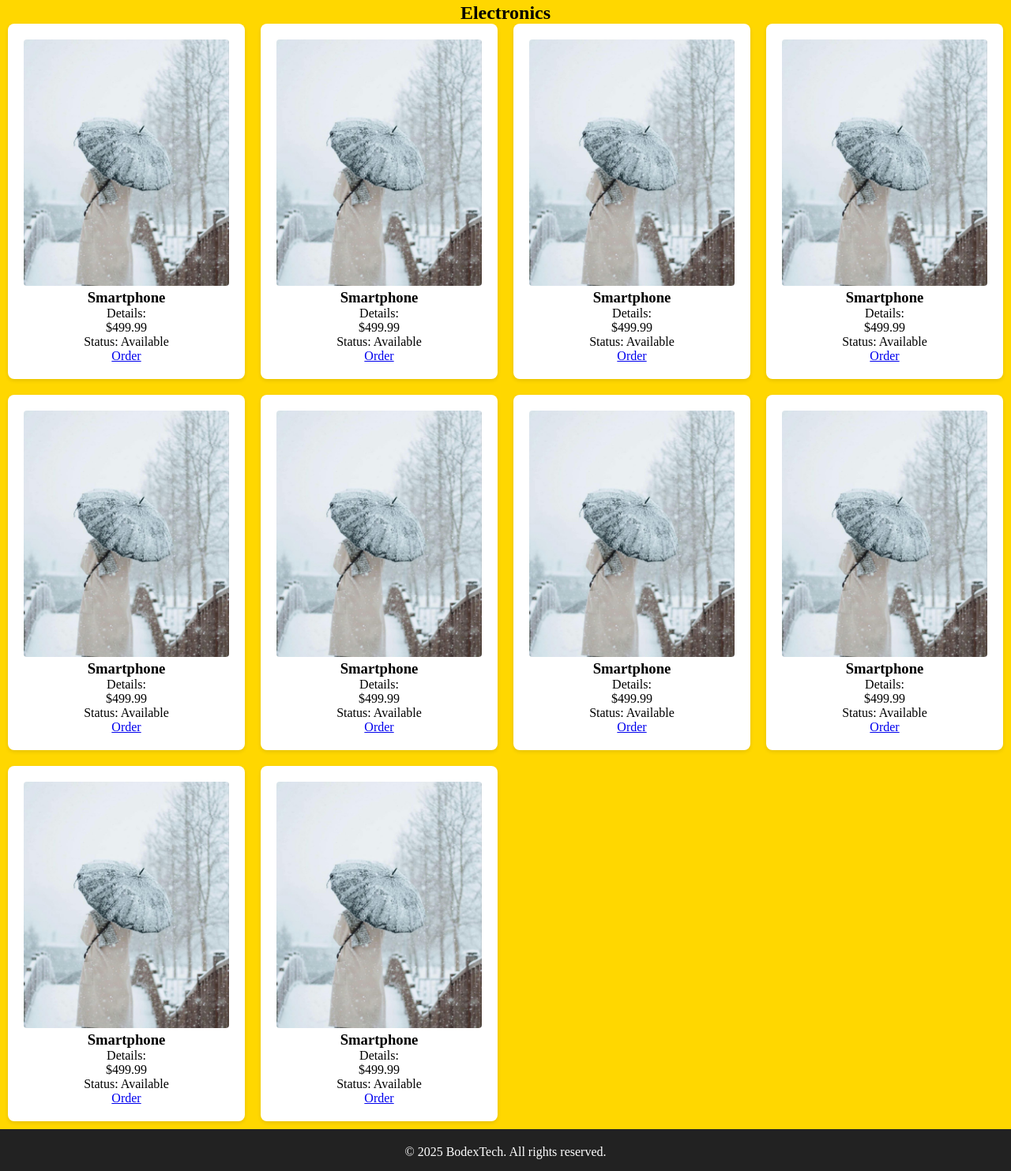
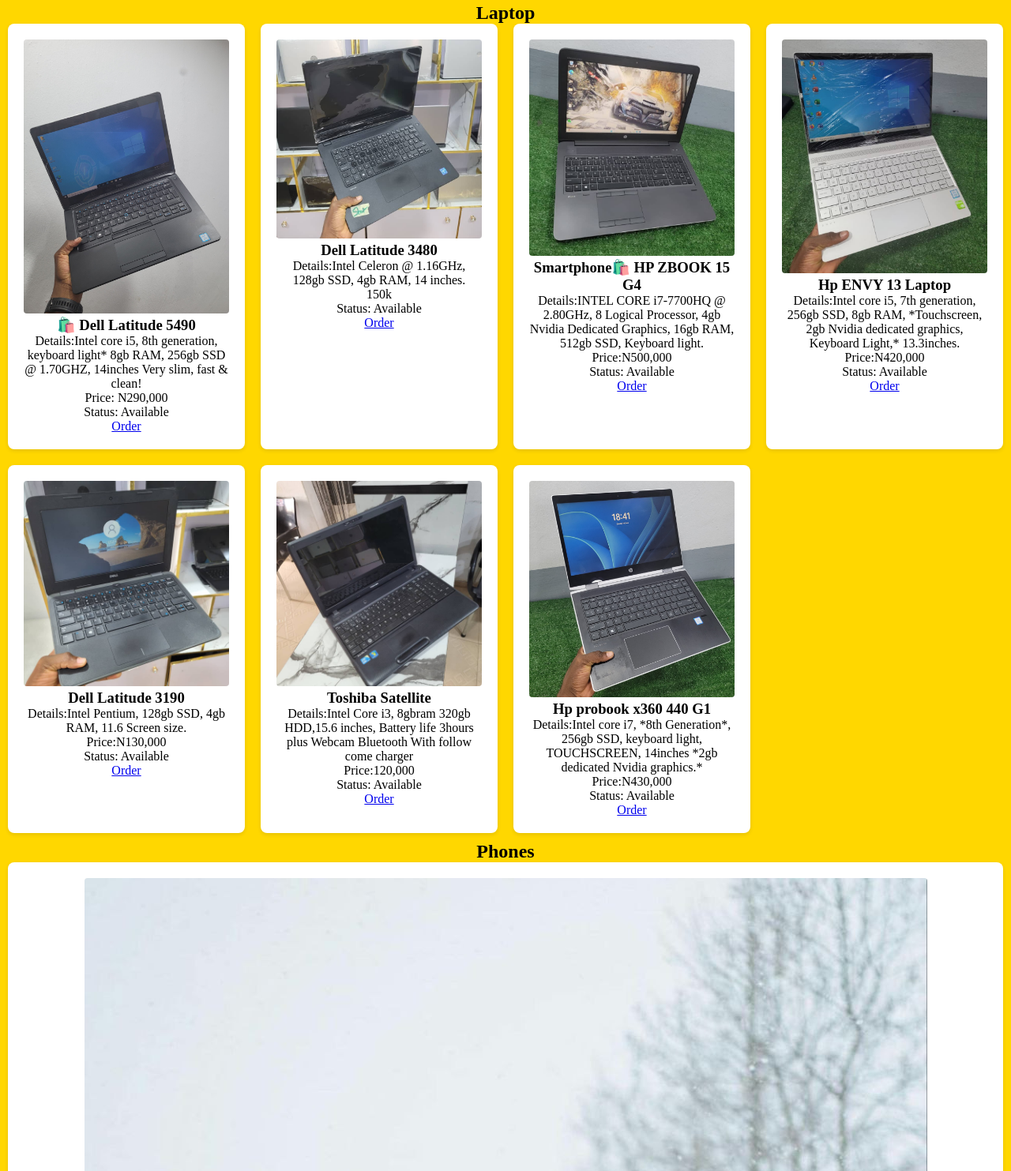
Before and after one commit to Tobsyd/my-store, a plain HTML site: page index.html in a window 1280 px wide. Shown: the part 217-1700 px from the top of the page at 79% size. Drawn offline with Linux system fonts and the light colour scheme.

Commit message:
Update index.html

```diff
--- a/index.html
+++ b/index.html
@@ -9,13 +9,15 @@
 </head>
 
 <body>
+    <!-- Header Section-->
     <div class="header">
-        <h1>Welcome to BodexHub</h1>
+        <h1>Welcome to BodexEnterprise</h1>
         <p>Store for all accessories</p>
     </div>
-
+    <!--Nav Section-->
     <div class="nav">
-        <a href="#electronics">Electronics</a>
+        <a href="#Laptop">Laptops</a>
+        <a href="#Phones">Phones</a>
         <a href="#offers">What We Offer</a>
     </div>
 
@@ -37,8 +39,73 @@
         </div>
     </section>
 
-    <section id="electronics" class="section">
-        <h2>Electronics</h2>
+    <section id="Laptop" class="section">
+        <h2>Laptop</h2>
+        <div class="grid">
+            <div class="card">
+                <img src="images/Dell-lat-5490.jpg" alt="Dell-lat-5490">
+                <h3>🛍️ Dell Latitude 5490</h3>
+                <p>Details:Intel core i5, 8th generation, keyboard light* 8gb RAM, 256gb SSD @ 1.70GHZ, 14inches
+Very slim, fast & clean!</p>
+                <p>Price: N290,000</p>
+                <p>Status: Available</p>
+                <a href="https://wa.me/08088553845">Order</a>
+            </div>
+            <div class="card">
+                <img src="images/dell-lat-3480.jpg" alt="Dell-lat-3480">
+                <h3>Dell Latitude 3480</h3>
+                <p>Details:Intel Celeron @ 1.16GHz,  128gb SSD, 4gb RAM, 14 inches.</h3>
+                </p>
+                <p>150k</p>
+                <p>Status: Available</p>
+                <a href="https://wa.me/08088553845">Order</a>
+            </div>
+            <div class="card">
+                <img src="images/Hp-Zbook-15G4.jpg" alt="Hp-Zbook-15G4">
+                <h3>Smartphone🛍️ HP ZBOOK 15 G4 </h3>
+                <p>Details:INTEL CORE i7-7700HQ @ 2.80GHz,  8 Logical Processor, 4gb Nvidia Dedicated Graphics, 16gb RAM, 512gb SSD, Keyboard light.</h3>
+                </p>
+                <p>Price:N500,000</p>
+                <p>Status: Available</p>
+                <a href="https://wa.me/08088553845">Order</a>
+            </div>
+            <div class="card">
+                <img src="images/Hp-Envy-13.jpg" alt="Hp-Envy-13">
+                <h3>Hp ENVY 13 Laptop</h3>
+                <p>Details:Intel core i5, 7th generation, 256gb SSD, 8gb RAM, *Touchscreen, 2gb Nvidia dedicated graphics,  Keyboard Light,* 13.3inches.</p>
+                <p>Price:N420,000</p>
+                <p>Status: Available</p>
+                <a href="https://wa.me/08088553845">Order</a>
+            </div>
+            <div class="card">
+                <img src="images/Dell-lat-3190.jpg" alt="Dell-lat-3190">
+                <h3>Dell Latitude 3190</h3>
+                <p>Details:Intel Pentium, 128gb SSD, 4gb RAM, 11.6 Screen size.</p>
+                <p>Price:N130,000</p>
+                <p>Status: Available</p>
+                <a href="https://wa.me/08088553845">Order</a>
+            </div>
+            <div class="card">
+                <img src="images/Tosh-Sat.jpg" alt="Tosh-Sat">
+                <h3>Toshiba Satellite</h3>
+                <p>Details:Intel Core i3, 8gbram 320gb HDD,15.6 inches, Battery life 3hours plus Webcam Bluetooth With follow come charger </p>
+                <p>Price:120,000</p>
+                <p>Status: Available</p>
+                <a href="https://wa.me/08088553845">Order</a>
+            </div>
+            <div class="card">
+                <img src="images/Hp-Prob360-440G1.jpg" alt="Hp-prob360-440G1">
+                <h3>Hp probook x360 440 G1</h3>
+                <p>Details:Intel core i7, *8th Generation*, 256gb SSD, keyboard light, TOUCHSCREEN, 14inches *2gb dedicated Nvidia graphics.*</p>
+                <p>Price:N430,000</p>
+                <p>Status: Available</p>
+                <a href="https://wa.me/08088553845">Order</a>
+            </div>
+        </div>
+    </section>
+    <!-- Phones Sections -->
+    <section id="Phones" class="section">
+        <h2>Phones</h2>
         <div class="grid">
             <div class="card">
                 <img src="images/p1.jpg" alt="Phone">
@@ -48,79 +115,6 @@
                 <p>Status: Available</p>
                 <a href="https://wa.me/08088553845">Order</a>
             </div>
-            <div class="card">
-                <img src="images/p1.jpg" alt="Phone">
-                <h3>Smartphone</h3>
-                <p>Details:</p>
-                <p>$499.99</p>
-                <p>Status: Available</p>
-                <a href="https://wa.me/08088553845">Order</a>
-            </div>
-            <div class="card">
-                <img src="images/p1.jpg" alt="Phone">
-                <h3>Smartphone</h3>
-                <p>Details:</p>
-                <p>$499.99</p>
-                <p>Status: Available</p>
-                <a href="https://wa.me/08088553845">Order</a>
-            </div>
-            <div class="card">
-                <img src="images/p1.jpg" alt="Phone">
-                <h3>Smartphone</h3>
-                <p>Details:</p>
-                <p>$499.99</p>
-                <p>Status: Available</p>
-                <a href="https://wa.me/08088553845">Order</a>
-            </div>
-            <div class="card">
-                <img src="images/p1.jpg" alt="Phone">
-                <h3>Smartphone</h3>
-                <p>Details:</p>
-                <p>$499.99</p>
-                <p>Status: Available</p>
-                <a href="https://wa.me/08088553845">Order</a>
-            </div>
-            <div class="card">
-                <img src="images/p1.jpg" alt="Phone">
-                <h3>Smartphone</h3>
-                <p>Details:</p>
-                <p>$499.99</p>
-                <p>Status: Available</p>
-                <a href="https://wa.me/08088553845">Order</a>
-            </div>
-            <div class="card">
-                <img src="images/p1.jpg" alt="Phone">
-                <h3>Smartphone</h3>
-                <p>Details:</p>
-                <p>$499.99</p>
-                <p>Status: Available</p>
-                <a href="https://wa.me/08088553845">Order</a>
-            </div>
-            <div class="card">
-                <img src="images/p1.jpg" alt="Phone">
-                <h3>Smartphone</h3>
-                <p>Details:</p>
-                <p>$499.99</p>
-                <p>Status: Available</p>
-                <a href="https://wa.me/08088553845">Order</a>
-            </div>
-            <div class="card">
-                <img src="images/p1.jpg" alt="Phone">
-                <h3>Smartphone</h3>
-                <p>Details:</p>
-                <p>$499.99</p>
-                <p>Status: Available</p>
-                <a href="https://wa.me/08088553845">Order</a>
-            </div>
-            <div class="card">
-                <img src="images/p1.jpg" alt="Phone">
-                <h3>Smartphone</h3>
-                <p>Details:</p>
-                <p>$499.99</p>
-                <p>Status: Available</p>
-                <a href="https://wa.me/08088553845">Order</a>
-            </div>
-        </div>
     </section>
 
     <script>
```
